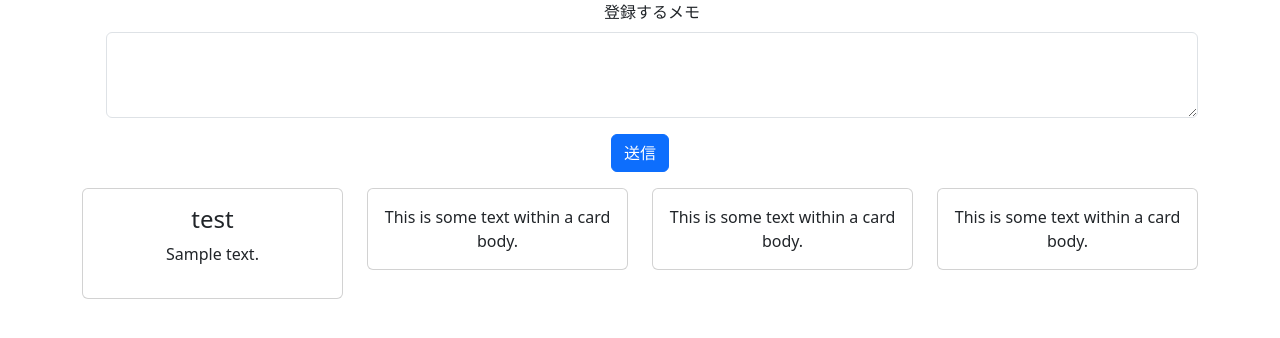
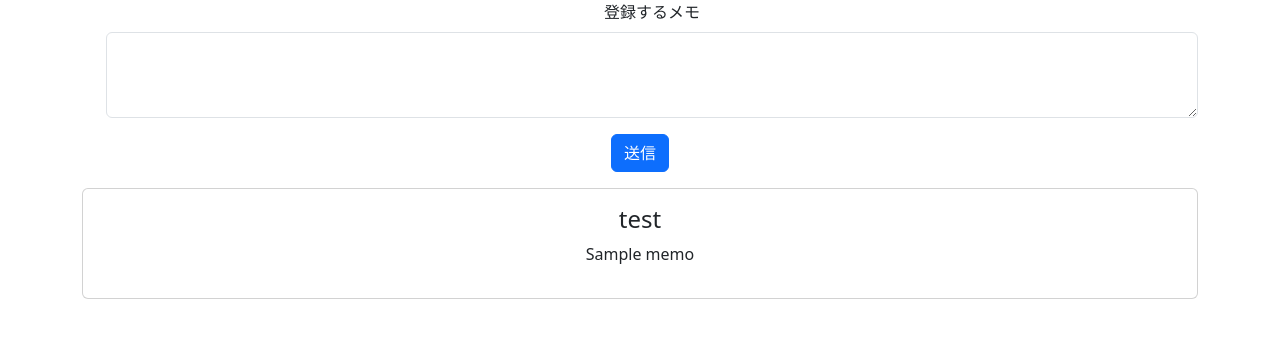
Before and after one commit to hiseumn/sample-flask-memo, a Flask app: template src/sample_flask_memo/templates/index.html in a window 1280 px wide. Shown: the top 338 px of the page. Run offline with Flask 3, Linux system fonts and the light colour scheme; the template is opened without the code that fills it: most values are stand-ins (such as "Sample title", 1, 10 or a date in 2020); some libraries are stand-ins or nearby versions.

Commit message:
ファイルの追加・修正

```diff
--- a/pyproject.toml
+++ b/pyproject.toml
@@ -8,6 +8,9 @@ authors = [
 dependencies = [
     "flask>=3.0.3",
     "psycopg[binary,pool]>=3.2.1",
+    "uuid6>=2024.1.12",
+    "sqlalchemy>=2.0.31",
+    "sqlalchemy-utils>=0.41.2",
 ]
 readme = "README.md"
 requires-python = ">= 3.12"
--- a/src/sample_flask_memo/app.py
+++ b/src/sample_flask_memo/app.py
@@ -1,18 +1,48 @@
 from flask import Flask, render_template, request
+import psycopg
+import csv
+from sqlalchemy import create_engine
+import os
+from sqlalchemy.orm import sessionmaker
+from sample_flask_memo.infra.models.memo import Memo
 
 app = Flask(__name__)
+
+engine=create_engine(f"postgresql+psycopg://postgres:postgres@localhost:5432/memo")
+Session = sessionmaker(bind=engine)
+session = Session()
 
 
 @app.route("/", methods=["GET"])
 def index():
-    return render_template("index.html")
+
+    memo_list=session.query(Memo).all()
+    return render_template("index.html", memo_list=memo_list)
+    # with psycopg.connect("host=localhost dbname=memo user=postgres password=postgres") as conn:
+    #     with conn.cursor() as cur:
+    #         cur.execute("SELECT * FROM memo")
+    #         memo_list = cur.fetchall()
+    # return render_template("index.html", memo_list=memo_list)
 
 
 @app.route("/add", methods=["POST"])
 def add():
     memo = request.form.get("memo")
-    return render_template("index.html")
+
+    with open("test_data.csv","r",encoding="utf-8") as csvfile:
+        reader=csv.reader(csvfile)
+        next(reader) #csvファイルの1行目(列名)を除く
+        for row in reader:
+            memo=Memo(id=row[0],memo=row[1])
+            session.add(memo)
+        session.commit()
+
+    # with psycopg.connect("host=localhost dbname=memo user=postgres password=postgres") as conn:
+    #     with conn.cursor() as cur:
+    #         cur.execute("INSERT INTO memo (id, memo) VALUES(%(id)s, %(memo)s)",
+    #                 {"id": uuid7(), "memo": memo})
+    # return index()
 
 
 if __name__ == "__main__":
-    app.run(host="0.0.0.0", port=5001, debug=True)
+    app.run(host="0.0.0.0", port=5000, debug=True)
--- a/src/sample_flask_memo/templates/index.html
+++ b/src/sample_flask_memo/templates/index.html
@@ -23,35 +23,16 @@
             </div>
             </div>
         <div class="row">
+          {% for memo in memo_list %}
             <div class="col">
               <div class="card">
                   <div class="card-body">
                   <h4>test</h4>
-                <p>{{exampleFormControlTextarea1}}</p>
+                  <p>{{memo[1]}}</p>
                   </div>
                 </div>
             </div>
-          <div class="col">
-            <div class="card">
-                <div class="card-body">
-                  This is some text within a card body.
-                </div>
-              </div>
-          </div>
-          <div class="col">
-            <div class="card">
-                <div class="card-body">
-                  This is some text within a card body.
-                </div>
-              </div>
-          </div>
-          <div class="col">
-            <div class="card">
-                <div class="card-body">
-                  This is some text within a card body.
-                </div>
-              </div>
-          </div>
+          {% endfor %}
         </div>
       </div>
     <script src="https://cdn.jsdelivr.net/npm/bootstrap@5.3.0/dist/js/bootstrap.bundle.min.js" integrity="sha384-geWF76RCwLtnZ8qwWowPQNguL3RmwHVBC9FhGdlKrxdiJJigb/j/68SIy3Te4Bkz" crossorigin="anonymous"></script>
--- /dev/null
+++ b/test_data.csv
@@ -0,0 +1,4 @@
+id, memo
+65aa4814-219f-4c6a-832f-e4ab4c02f29a,テストテストテスト
+0aeb4460-e178-4bbe-a45f-a3d59e387533,testtestesttest
+92c732f1-5ede-4c22-996a-3364769db205,〜〜〜jhdgせycg
```
Also changed, not shown: postgresql_connect.py (+13 -0 lines), src/sample_flask_memo/infra/models/memo.py (added, +14 -0 lines), 2 other files. Lines whose indentation alone changed are shown as unchanged.
